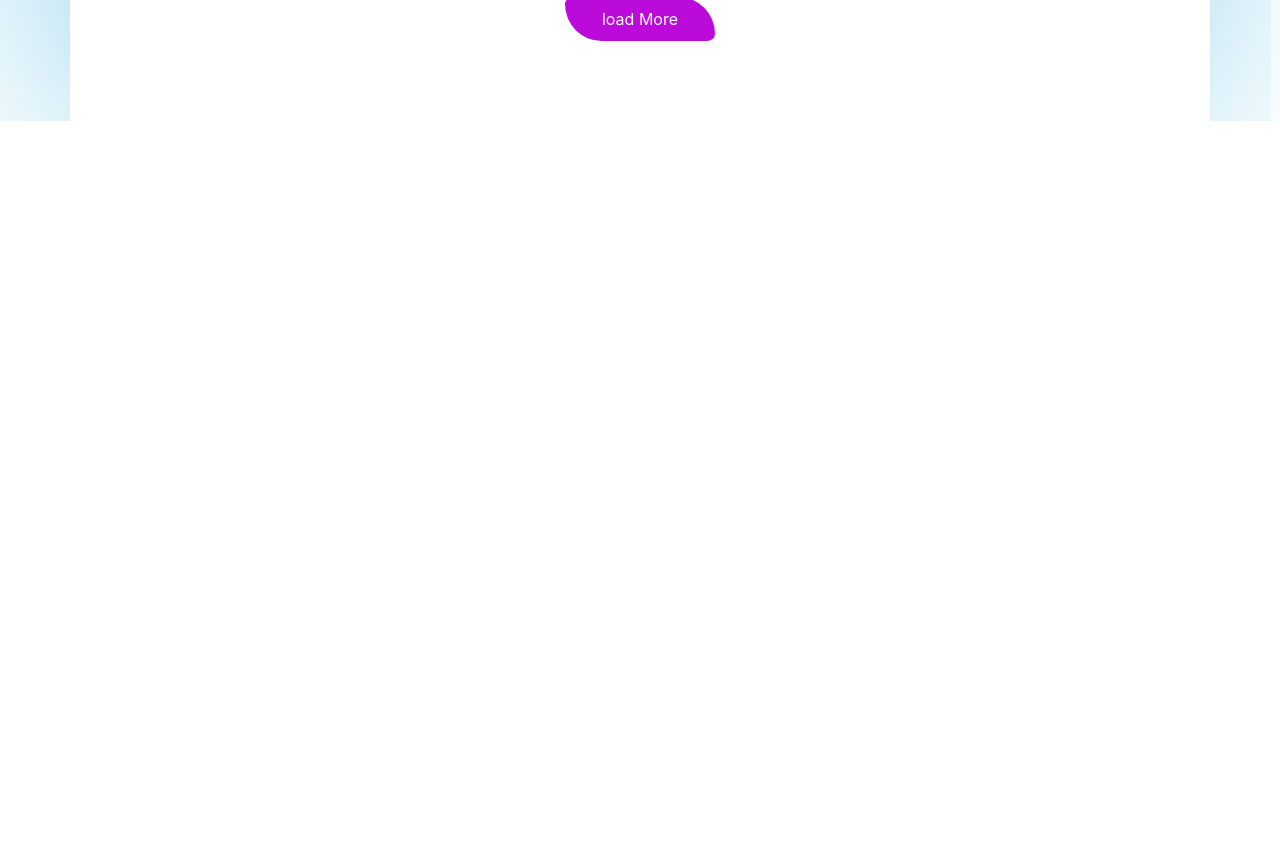
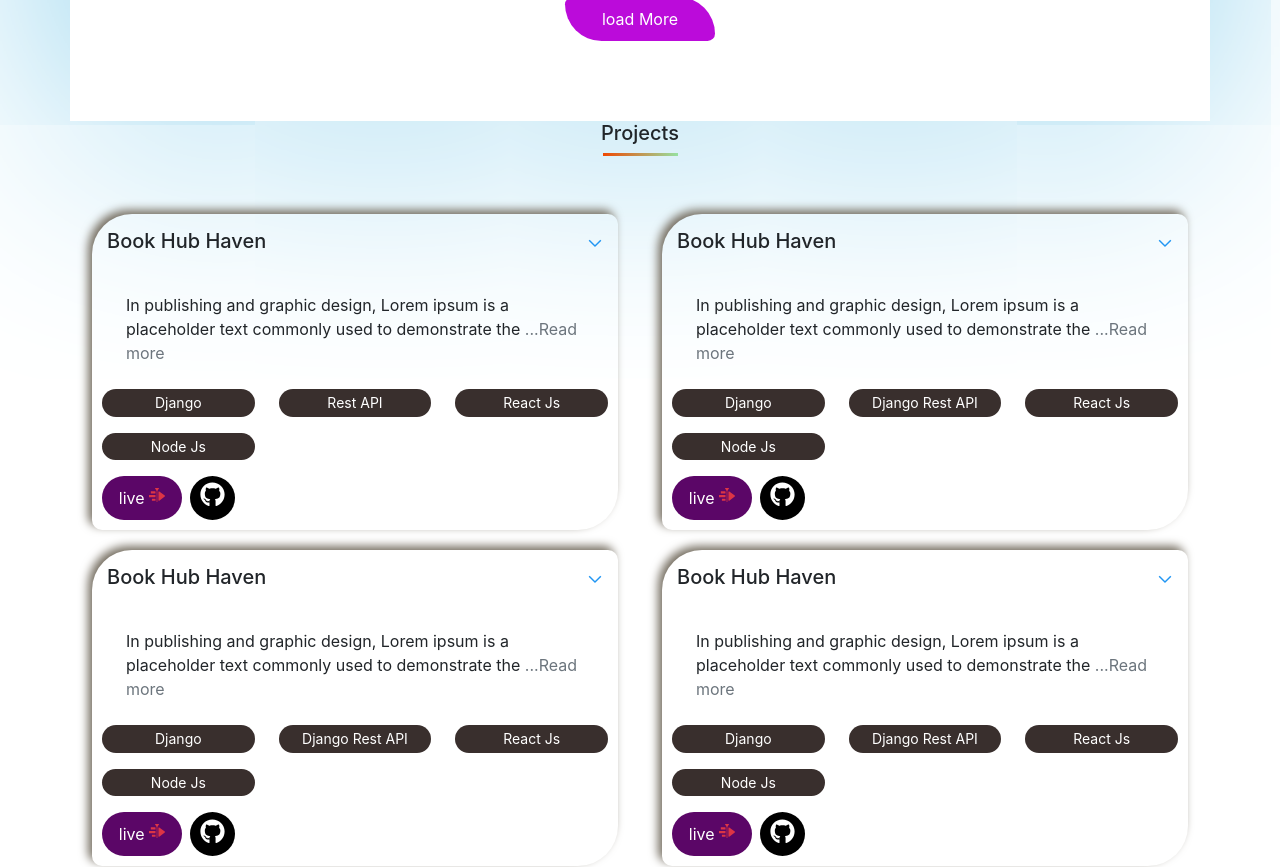
Before and after one commit to SoumenBaral/Portfolio.SB, a React (Create React App) app: page / in a window 1280 px wide. Shown: the part 1400-2267 px from the top of the page. Before the commit the page ends 1521 px from the top, so only its background shows below. Built offline with nearby package versions, Linux system fonts and the light colour scheme.

Commit message:
project section done

```diff
--- a/src/App.js
+++ b/src/App.js
@@ -1,4 +1,5 @@
 import About from "./Components/About/About";
+import Projects from "./Components/Projects/Projects";
 import Sidebar from "./Components/SideBar/Sidebar";
 import TechStack from "./Components/TechStack/TechStack";
 
@@ -8,6 +9,7 @@ function App() {
       <Sidebar/>
       <About/>
       <TechStack/>
+      <Projects/>
     </div>
   );
 }
--- /dev/null
+++ b/src/Components/Projects/ProjectList.js
@@ -0,0 +1,53 @@
+import React, { useState } from 'react';
+import { FcExpand ,FcCollapse} from "react-icons/fc";
+import './Projects.css'
+import '../TechStack/TechStack.css'
+import { FaGithub } from "react-icons/fa6";
+import { SiKdenlive } from "react-icons/si";
+const ProjectList = ({name,techUse,description,ProjectsUrl}) => {
+  const[click ,setClick] = useState(true)
+  console.log(click);
+    return (
+        <div className={click?" projectList":"ProjectListClick projectList"}
+        onMouseEnter={()=>setClick(false)}
+        onMouseLeave={()=>setClick(true)}
+       >
+
+            <div className='titleCollapse'>
+                <h5>{name}</h5>
+                {click?<p><FcExpand/></p>:<p><FcCollapse/></p>}
+            </div>
+           <div className='m-4'>
+                 {click?<p>{description.substring(0,100)} <span className='text-secondary'>...Read more</span></p>:<p>{description}</p>}
+           </div>
+
+            <div className="row">
+                {
+                    techUse&&techUse.map((tech,index)=>(
+                        <div className='col-xl-4 col-lg-4 col-md-6 col-sm-12'>
+                           <div className='techUsed'>
+                           <p>{tech.tachName}</p>
+                           </div>
+
+                        </div>
+                    ))
+                }
+
+            </div>
+          <div className='d-flex justify-content-start align-items-center gap-2'>
+          <div className='liveDemo  m-0'>
+            <a className='text-decoration-none text-white' href={ProjectsUrl} target='_blank'  rel="noreferrer" >live <SiKdenlive className='text-danger iconLive'/></a>
+             </div>
+
+            <div className=' github  m-0'>
+
+            <a className='text-decoration-none text-white' href={ProjectsUrl} target='_blank'  rel="noreferrer" ><FaGithub className='iconLive' size={25}/></a>
+             </div>
+
+          </div>
+
+        </div>
+    );
+};
+
+export default ProjectList;
--- /dev/null
+++ b/src/Components/Projects/Projects.css
@@ -0,0 +1,69 @@
+.projectList{
+    box-shadow: -4px -4px 10px rgb(118, 111, 98);
+    margin: 10px;
+    padding: 10px;
+    border-radius: 40px 10px;
+}
+.projectList:hover{
+    border-bottom: 5px solid rgb(138, 16, 138);
+    border-left: 3px solid palevioletred;
+    transition: .5s;
+    cursor: pointer;
+}
+.ProjectListClick{
+    border-left: 3px solid palevioletred;
+}
+.titleCollapse{
+ display: flex;
+ justify-content: space-between;
+ margin: 5px;
+}
+.techUsed{
+    background-color: rgb(57, 47, 45);
+    color: white;
+    border-radius: 90px;
+    font-size: 14px;
+
+    text-align: center;
+
+}
+.techUsed:hover{
+    background-color: aquamarine;
+    color: black;
+}
+.techUsed p{
+    padding: 3.3px;
+}
+.liveDemo{
+    background-color: rgb(91, 6, 103);
+    width: 80px;
+    padding: 10px;
+    color: white;
+
+    text-align: center;
+    justify-content: center;
+    border-radius: 10px;
+    margin-top: 40px;
+    margin-bottom: 40px;
+    cursor: pointer;
+    border-radius:50px ;
+}
+.liveDemo:hover{
+    background-color:rgb(100, 4, 117) ;
+
+    padding-right: 25px;
+    transition-duration: 1s;
+}
+.iconLive{
+    margin-top: -10px;
+}
+.github{
+    background-color: black;
+    padding: 10px;
+    border-radius: 50%;
+}
+
+.github:hover{
+    background-color: rgb(51, 2, 72);
+
+}
--- /dev/null
+++ b/src/Components/Projects/Projects.js
@@ -0,0 +1,142 @@
+import React from 'react';
+import '../TechStack/TechStack.css'
+import '../About/About.css'
+import ProjectList from './ProjectList'
+
+const Projects = () => {
+    const data = [
+        {
+            name:"Book Hub Haven",
+            description:"In publishing and graphic design, Lorem ipsum is a placeholder text commonly used to demonstrate the visual form of a document or a typeface without relying on meaningful content. Lorem ipsum may be used as a placeholder before final copy is available. ",
+            ProjectsUrl:"https://bookhubhaven.onrender.com/",
+            techUse:[
+                {
+                    tachName : "Django",
+                },
+                {
+                    tachName : " Rest API",
+                },
+                {
+                    tachName : "React Js",
+                },
+                 {
+                    tachName : "Node Js",
+                },
+            ]
+        },
+        {
+            name:"Book Hub Haven",
+            description:"In publishing and graphic design, Lorem ipsum is a placeholder text commonly used to demonstrate the visual form of a document or a typeface without relying on meaningful content. Lorem ipsum may be used as a placeholder before final copy is available. ",
+            ProjectsUrl:"https://bookhubhaven.onrender.com/",
+            techUse:[
+                {
+                    tachName : "Django",
+                },
+                {
+                    tachName : "Django Rest API",
+                },
+                {
+                    tachName : "React Js",
+                },
+                 {
+                    tachName : "Node Js",
+                },
+            ]
+        },   {
+            name:"Book Hub Haven",
+            description:"In publishing and graphic design, Lorem ipsum is a placeholder text commonly used to demonstrate the visual form of a document or a typeface without relying on meaningful content. Lorem ipsum may be used as a placeholder before final copy is available. ",
+            ProjectsUrl:"https://bookhubhaven.onrender.com/",
+            techUse:[
+                {
+                    tachName : "Django",
+                },
+                {
+                    tachName : "Django Rest API",
+                },
+                {
+                    tachName : "React Js",
+                },
+                 {
+                    tachName : "Node Js",
+                },
+            ]
+        },   {
+            name:"Book Hub Haven",
+            description:"In publishing and graphic design, Lorem ipsum is a placeholder text commonly used to demonstrate the visual form of a document or a typeface without relying on meaningful content. Lorem ipsum may be used as a placeholder before final copy is available. ",
+            ProjectsUrl:"https://bookhubhaven.onrender.com/",
+            techUse:[
+                {
+                    tachName : "Django",
+                },
+                {
+                    tachName : "Django Rest API",
+                },
+                {
+                    tachName : "React Js",
+                },
+                 {
+                    tachName : "Node Js",
+                },
+            ]
+        },   {
+            name:"Book Hub Haven",
+            description:"In publishing and graphic design, Lorem ipsum is a placeholder text commonly used to demonstrate the visual form of a document or a typeface without relying on meaningful content. Lorem ipsum may be used as a placeholder before final copy is available. ",
+            ProjectsUrl:"https://bookhubhaven.onrender.com/",
+            techUse:[
+                {
+                    tachName : "Django",
+                },
+                {
+                    tachName : "Django Rest API",
+                },
+                {
+                    tachName : "React Js",
+                },
+                 {
+                    tachName : "Node Js",
+                },
+            ]
+        },   {
+            name:"Book Hub Haven",
+            description:"In publishing and graphic design, Lorem ipsum is a placeholder text commonly used to demonstrate the visual form of a document or a typeface without relying on meaningful content. Lorem ipsum may be used as a placeholder before final copy is available. ",
+            ProjectsUrl:"https://bookhubhaven.onrender.com/",
+            techUse:[
+                {
+                    tachName : "Django",
+                },
+                {
+                    tachName : "Django Rest API",
+                },
+                {
+                    tachName : "React Js",
+                },
+                 {
+                    tachName : "Node Js",
+                },
+            ]
+        },
+    ]
+    return (
+        <div className='container'>
+             <div className='section-title container mb-5'>
+                <h5> Projects </h5>
+                <span className='line'></span>
+            </div>
+          <div className="row">
+          {
+                data.map((project,index)=>(
+                    <div className='col-xl-6 col-lg-6 col-md-6 col-sm-12'>
+                   <ProjectList {...project} key={index}/>
+
+                    </div>
+                ))
+            }
+          </div>
+
+
+
+        </div>
+    );
+};
+
+export default Projects;
--- a/src/Components/TechStack/TechStack.css
+++ b/src/Components/TechStack/TechStack.css
@@ -55,7 +55,6 @@
     margin-right: auto;
     text-align: center;
     justify-content: center;
-    border-radius: 10px;
     margin-top: 40px;
     margin-bottom: 40px;
     cursor: pointer;
```
